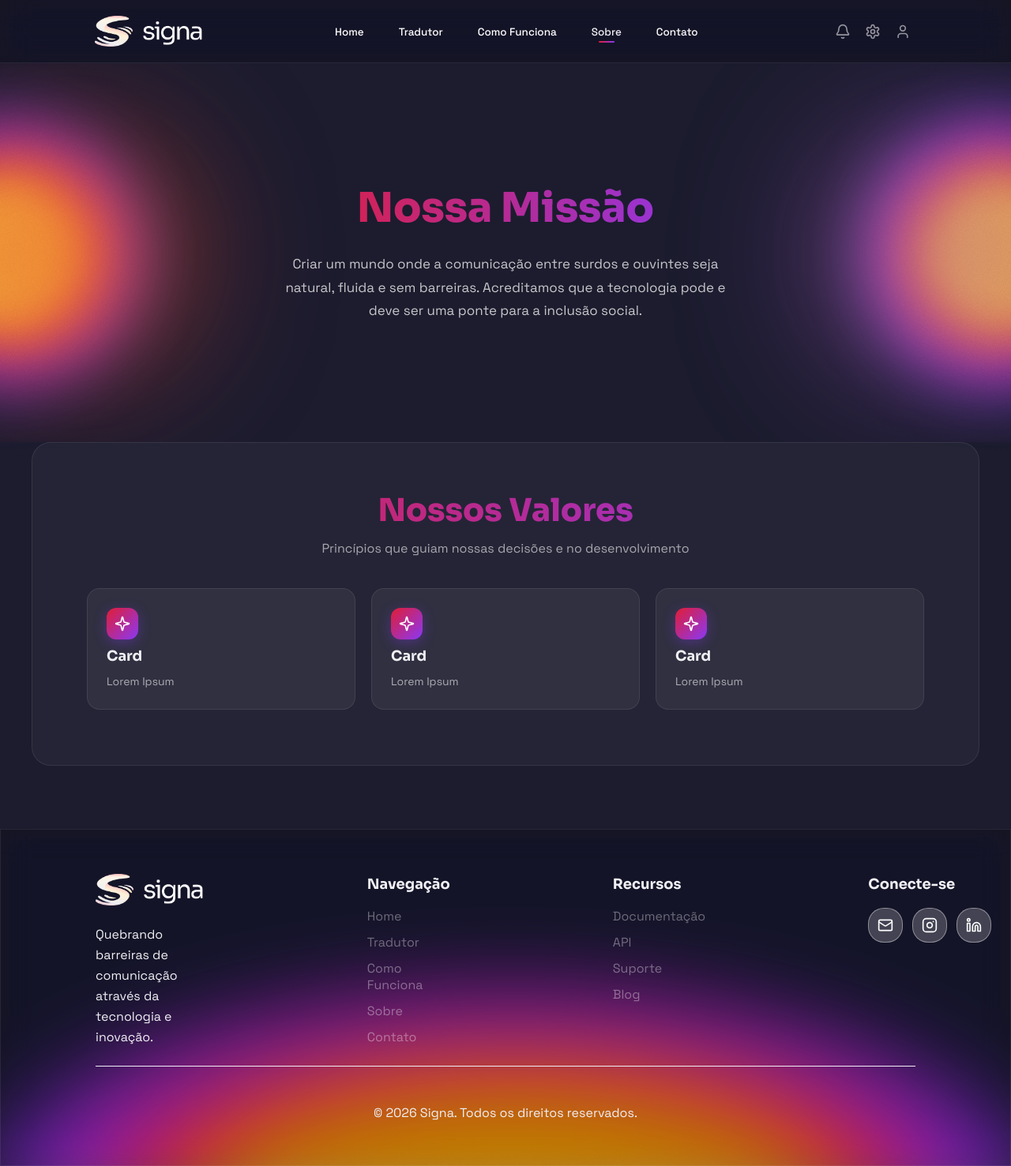
After one commit to luisamallmann/signa, a Flask app: template src/templates/sobre.html in a window 1280 px wide. The commit adds this page. Shown: the whole page at 79% size. Run offline with Flask 3, Linux system fonts and the light colour scheme; the template is opened without the code that fills it, so the values that code supplies are empty.

Commit message:
Adicionada as telas de sobre e contato; Alterações e ajustes na tela de Como Funciona.

```diff
--- /dev/null
+++ b/src/static/css/sobre.css
@@ -0,0 +1,199 @@
+body {
+    background-image: url("../assets/images/fundo-sobre.png");
+    background-size: cover;
+    background-position: top center;
+    background-repeat: no-repeat;
+    min-height: 100vh;
+}
+
+.sobre-page {
+    padding-top: 80px;
+}
+
+
+.missao {
+    position: relative;
+    overflow: hidden;
+    display: flex;
+    align-items: center;
+    justify-content: center;
+    min-height: 60vh;
+    padding: 120px 40px;
+    text-align: center;
+
+    .missao::after {
+        content: '';
+        position: absolute;
+        bottom: 0;
+        left: 0;
+        right: 0;
+        height: 220px;
+        background: linear-gradient(to bottom, transparent, #0d0d1a);
+        pointer-events: none;
+        z-index: 1;
+    }
+}
+
+.brilho {
+    position: absolute;
+    top: 50%;
+    transform: translateY(-50%);
+    width: 340px;
+    height: 340px;
+    border-radius: 50%;
+    filter: blur(90px);
+    pointer-events: none;
+    z-index: 0;
+}
+
+.brilho--esquerda {
+    left: -80px;
+    background: radial-gradient(circle, #ffb830cc 0%, #e11d3580 50%, transparent 75%);
+}
+
+.brilho--direita {
+    right: -80px;
+    background: radial-gradient(circle, #ffb830cc 0%, #8a38f580 50%, transparent 75%);
+}
+
+.missao-conteudo {
+    position: relative;
+    z-index: 1;
+    max-width: 600px;
+    display: flex;
+    flex-direction: column;
+    gap: 24px;
+}
+
+.missao-conteudo h1 {
+    font-family: var(--font-title);
+    font-size: 52px;
+    font-weight: 800;
+    /* gradiente vermelho → roxo igual ao .rosa do home */
+    background: linear-gradient(90deg, var(--vermelho), var(--roxo));
+    -webkit-background-clip: text;
+    -webkit-text-fill-color: transparent;
+    background-clip: text;
+    color: transparent;
+}
+
+.missao-conteudo p {
+    font-family: var(--font-text);
+    font-size: 17px;
+    color: rgba(255, 255, 255, 0.75);
+    line-height: 1.75;
+}
+
+
+.valores {
+    margin: 0 auto 80px;
+    max-width: 1200px;
+    width: calc(100% - 80px);
+    padding: 60px 56px 70px;
+    border-radius: 24px;
+
+
+    background: rgba(255, 255, 255, 0.04);
+    border: 1px solid rgba(255, 255, 255, 0.08);
+
+    text-align: center;
+}
+
+.valores h2 {
+    font-family: var(--font-title);
+    font-size: 40px;
+    font-weight: 800;
+    background: linear-gradient(90deg, var(--vermelho), var(--roxo));
+    -webkit-background-clip: text;
+    -webkit-text-fill-color: transparent;
+    background-clip: text;
+    color: transparent;
+}
+
+.valores-subtitulo {
+    margin-top: 12px;
+    font-family: var(--font-text);
+    font-size: 16px;
+    color: rgba(255, 255, 255, 0.60);
+}
+
+
+.valores-cards {
+    display: flex;
+    gap: 20px;
+    margin-top: 40px;
+    flex-wrap: wrap;
+    justify-content: center;
+}
+
+
+.vcard {
+    flex: 1;
+    min-width: 200px;
+    max-width: 340px;
+    padding: 24px;
+    border-radius: 16px;
+    border: 1px solid rgba(255, 255, 255, 0.08);
+    background: rgba(255, 255, 255, 0.06);
+    display: flex;
+    flex-direction: column;
+    align-items: flex-start;
+    gap: 10px;
+    text-align: left;
+    transition: background 0.25s, border-color 0.25s;
+}
+
+.vcard:hover {
+    background: rgba(255, 255, 255, 0.10);
+    border-color: rgba(255, 255, 255, 0.15);
+}
+
+.vcard-icone {
+    display: flex;
+    align-items: center;
+    justify-content: center;
+    width: 40px;
+    height: 40px;
+    border-radius: 12px;
+    background: linear-gradient(135deg, var(--vermelho), var(--roxo));
+    box-shadow: 0 4px 16px rgba(138, 56, 245, 0.35);
+}
+
+.vcard h3 {
+    font-family: var(--font-title);
+    font-size: 18px;
+    font-weight: 700;
+    color: var(--claro);
+}
+
+.vcard p {
+    font-family: var(--font-text);
+    font-size: 14px;
+    color: rgba(255, 255, 255, 0.60);
+    line-height: 1.6;
+}
+
+
+@media (max-width: 768px) {
+    .missao-conteudo h1 {
+        font-size: 36px;
+    }
+
+    .valores {
+        width: calc(100% - 32px);
+        padding: 40px 24px 50px;
+    }
+
+    .valores h2 {
+        font-size: 28px;
+    }
+
+    .valores-cards {
+        flex-direction: column;
+        align-items: stretch;
+    }
+
+    .vcard {
+        max-width: 100%;
+    }
+}
--- /dev/null
+++ b/src/static/js/pages/sobre.js
@@ -0,0 +1,10 @@
+
+const app = document.getElementById('app');
+
+app.innerHTML = `
+  ${Header('Sobre')}
+`;
+
+initNavigation();
+
+document.body.insertAdjacentHTML('beforeend', Footer());
--- /dev/null
+++ b/src/templates/sobre.html
@@ -0,0 +1,86 @@
+<!DOCTYPE html>
+<html lang="pt-BR">
+
+<head>
+  <meta charset="UTF-8" />
+  <meta name="viewport" content="width=device-width, initial-scale=1.0" />
+  <title>Sobre — SIGNA</title>
+
+  <link rel="stylesheet" href="../static/css/global.css" />
+  <link rel="stylesheet" href="../static/css/header.css" />
+  <link rel="stylesheet" href="../static/css/footer.css" />
+  <link rel="stylesheet" href="../static/css/sobre.css" />
+</head>
+
+<body>
+
+  <!-- Header injetado pelo JS -->
+  <div id="app"></div>
+
+  <main class="sobre-page">
+
+    <!-- ===== SEÇÃO 1: Nossa Missão ===== -->
+    <section class="missao">
+      <!-- Brilhos decorativos dos lados (igual ao Figma) -->
+      <div class="brilho brilho--esquerda"></div>
+      <div class="brilho brilho--direita"></div>
+
+      <div class="missao-conteudo">
+        <h1>Nossa Missão</h1>
+        <p>
+          Criar um mundo onde a comunicação entre surdos e ouvintes seja natural,
+          fluida e sem barreiras. Acreditamos que a tecnologia pode e deve ser uma
+          ponte para a inclusão social.
+        </p>
+      </div>
+    </section>
+
+    <!-- ===== SEÇÃO 2: Nossos Valores ===== -->
+    <section class="valores">
+      <h2>Nossos Valores</h2>
+      <p class="valores-subtitulo">Princípios que guiam nossas decisões e no desenvolvimento</p>
+
+      <div class="valores-cards">
+
+        <div class="vcard">
+          <div class="vcard-icone">
+            <svg xmlns="http://www.w3.org/2000/svg" width="20" height="20" viewBox="0 0 28 28" fill="none">
+              <path d="M11.593 18.083C11.489 17.68 11.278 17.311 10.984 17.016C10.689 16.721 10.32 16.511 9.917 16.407L2.759 14.561C2.637 14.527 2.529 14.453 2.453 14.352C2.376 14.25 2.335 14.127 2.335 14C2.335 13.873 2.376 13.75 2.453 13.648C2.529 13.547 2.637 13.474 2.759 13.439L9.917 11.592C10.32 11.488 10.689 11.278 10.983 10.983C11.278 10.688 11.489 10.32 11.593 9.917L13.439 2.759C13.473 2.637 13.547 2.529 13.648 2.452C13.749 2.375 13.873 2.333 14 2.333C14.128 2.333 14.252 2.375 14.353 2.452C14.454 2.529 14.528 2.637 14.562 2.759L16.407 9.917C16.511 10.32 16.721 10.689 17.016 10.984C17.311 11.279 17.679 11.489 18.083 11.593L25.241 13.438C25.364 13.472 25.472 13.545 25.55 13.647C25.627 13.748 25.669 13.872 25.669 14C25.669 14.128 25.627 14.252 25.55 14.353C25.472 14.455 25.364 14.528 25.241 14.562L18.083 16.407C17.679 16.511 17.311 16.721 17.016 17.016C16.721 17.311 16.511 17.68 16.407 18.083L14.561 25.241C14.527 25.363 14.453 25.471 14.352 25.548C14.25 25.625 14.127 25.667 14 25.667C13.872 25.667 13.748 25.625 13.647 25.548C13.545 25.471 13.472 25.363 13.438 25.241L11.593 18.083Z" stroke="white" stroke-width="2.33" stroke-linecap="round" stroke-linejoin="round"/>
+            </svg>
+          </div>
+          <h3>Card</h3>
+          <p>Lorem Ipsum</p>
+        </div>
+
+        <div class="vcard">
+          <div class="vcard-icone">
+            <svg xmlns="http://www.w3.org/2000/svg" width="20" height="20" viewBox="0 0 28 28" fill="none">
+              <path d="M11.593 18.083C11.489 17.68 11.278 17.311 10.984 17.016C10.689 16.721 10.32 16.511 9.917 16.407L2.759 14.561C2.637 14.527 2.529 14.453 2.453 14.352C2.376 14.25 2.335 14.127 2.335 14C2.335 13.873 2.376 13.75 2.453 13.648C2.529 13.547 2.637 13.474 2.759 13.439L9.917 11.592C10.32 11.488 10.689 11.278 10.983 10.983C11.278 10.688 11.489 10.32 11.593 9.917L13.439 2.759C13.473 2.637 13.547 2.529 13.648 2.452C13.749 2.375 13.873 2.333 14 2.333C14.128 2.333 14.252 2.375 14.353 2.452C14.454 2.529 14.528 2.637 14.562 2.759L16.407 9.917C16.511 10.32 16.721 10.689 17.016 10.984C17.311 11.279 17.679 11.489 18.083 11.593L25.241 13.438C25.364 13.472 25.472 13.545 25.55 13.647C25.627 13.748 25.669 13.872 25.669 14C25.669 14.128 25.627 14.252 25.55 14.353C25.472 14.455 25.364 14.528 25.241 14.562L18.083 16.407C17.679 16.511 17.311 16.721 17.016 17.016C16.721 17.311 16.511 17.68 16.407 18.083L14.561 25.241C14.527 25.363 14.453 25.471 14.352 25.548C14.25 25.625 14.127 25.667 14 25.667C13.872 25.667 13.748 25.625 13.647 25.548C13.545 25.471 13.472 25.363 13.438 25.241L11.593 18.083Z" stroke="white" stroke-width="2.33" stroke-linecap="round" stroke-linejoin="round"/>
+            </svg>
+          </div>
+          <h3>Card</h3>
+          <p>Lorem Ipsum</p>
+        </div>
+
+        <div class="vcard">
+          <div class="vcard-icone">
+            <svg xmlns="http://www.w3.org/2000/svg" width="20" height="20" viewBox="0 0 28 28" fill="none">
+              <path d="M11.593 18.083C11.489 17.68 11.278 17.311 10.984 17.016C10.689 16.721 10.32 16.511 9.917 16.407L2.759 14.561C2.637 14.527 2.529 14.453 2.453 14.352C2.376 14.25 2.335 14.127 2.335 14C2.335 13.873 2.376 13.75 2.453 13.648C2.529 13.547 2.637 13.474 2.759 13.439L9.917 11.592C10.32 11.488 10.689 11.278 10.983 10.983C11.278 10.688 11.489 10.32 11.593 9.917L13.439 2.759C13.473 2.637 13.547 2.529 13.648 2.452C13.749 2.375 13.873 2.333 14 2.333C14.128 2.333 14.252 2.375 14.353 2.452C14.454 2.529 14.528 2.637 14.562 2.759L16.407 9.917C16.511 10.32 16.721 10.689 17.016 10.984C17.311 11.279 17.679 11.489 18.083 11.593L25.241 13.438C25.364 13.472 25.472 13.545 25.55 13.647C25.627 13.748 25.669 13.872 25.669 14C25.669 14.128 25.627 14.252 25.55 14.353C25.472 14.455 25.364 14.528 25.241 14.562L18.083 16.407C17.679 16.511 17.311 16.721 17.016 17.016C16.721 17.311 16.511 17.68 16.407 18.083L14.561 25.241C14.527 25.363 14.453 25.471 14.352 25.548C14.25 25.625 14.127 25.667 14 25.667C13.872 25.667 13.748 25.625 13.647 25.548C13.545 25.471 13.472 25.363 13.438 25.241L11.593 18.083Z" stroke="white" stroke-width="2.33" stroke-linecap="round" stroke-linejoin="round"/>
+            </svg>
+          </div>
+          <h3>Card</h3>
+          <p>Lorem Ipsum</p>
+        </div>
+
+      </div>
+    </section>
+
+  </main>
+
+  <script src="../static/js/components/icons.js"></script>
+  <script src="../static/js/components/header.js"></script>
+  <script src="../static/js/components/footer.js"></script>
+  <script src="../static/js/pages/sobre.js"></script>
+
+</body>
+</html>
```
Also changed, not shown: src/static/css/como-funciona.css (+7 -6 lines), src/static/css/contato.css (added, +202 -0 lines), src/static/js/pages/contato.js (added, +12 -0 lines), src/templates/como-funciona.html (+4 -4 lines), src/templates/contato.html (added, +95 -0 lines), src/static/assets/images/fundo-sobre.png (added), src/static/assets/images/imagem-mão2.png (added), src/static/assets/images/imagem3-cmfunciona.png (added), 2 other files.
